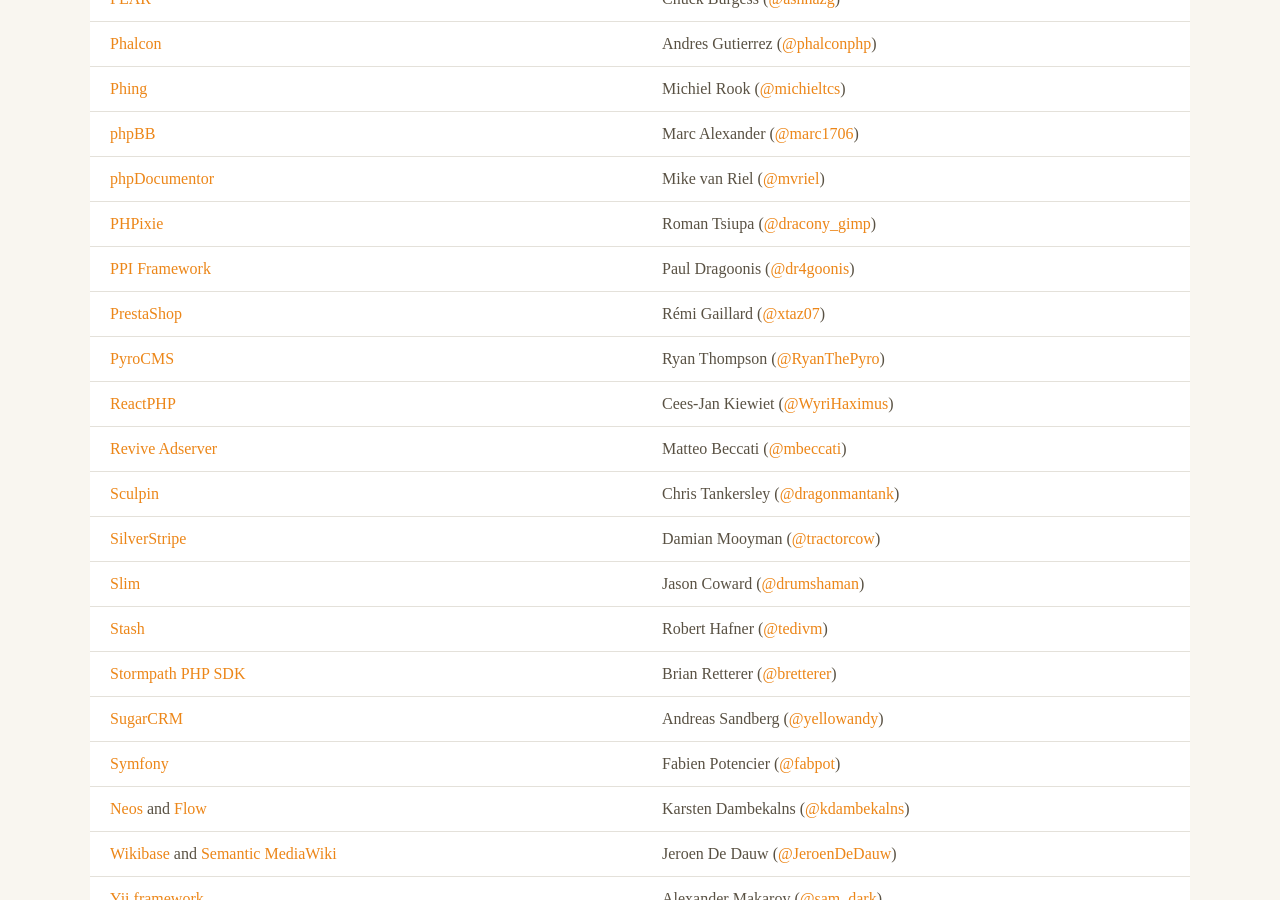
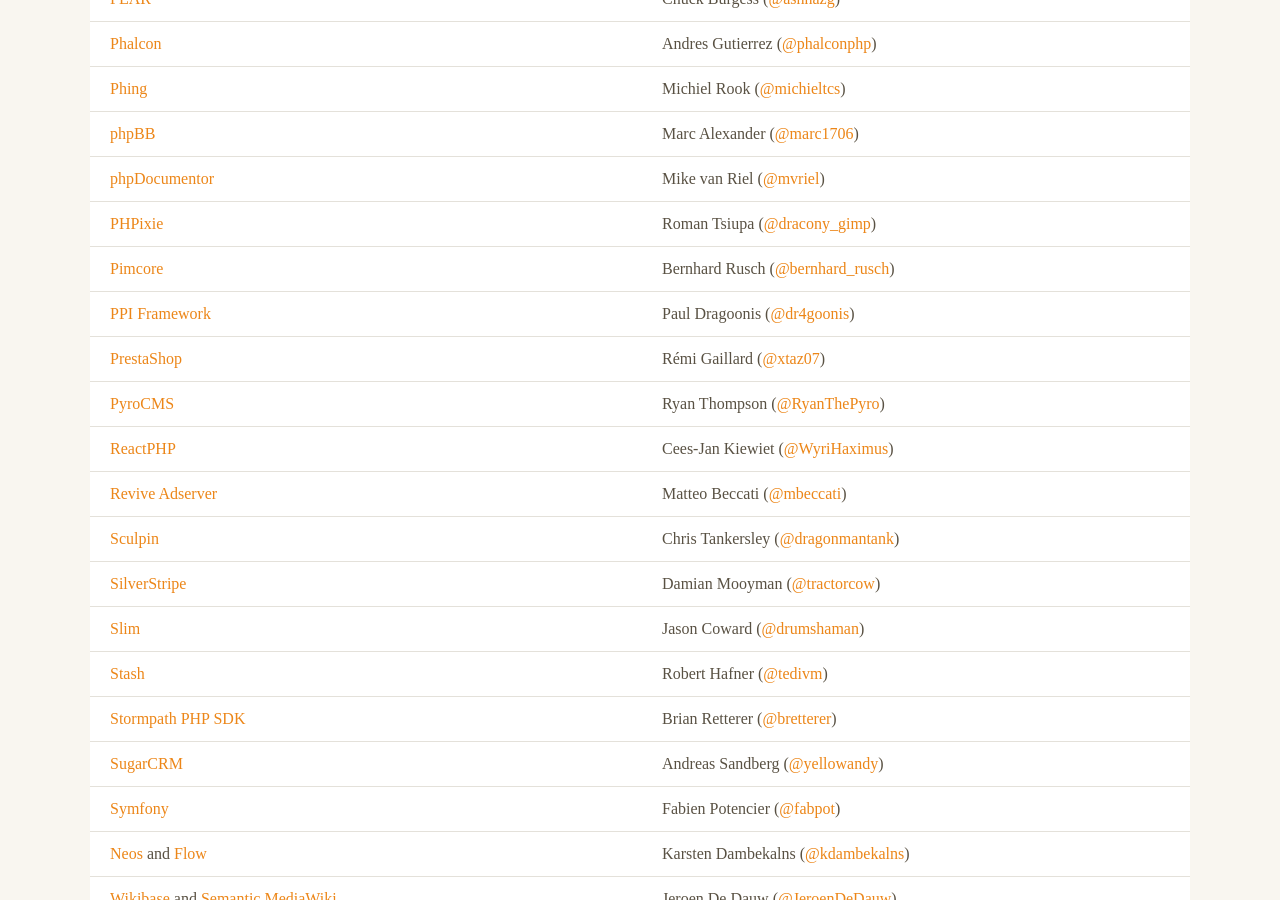
Before and after one commit to php-fig/www.php-fig.org, a Jekyll site: the page built from pages/members.html, in a window 1280 px wide and 900 px high, scrolled down 1762 px. Built offline with Jekyll 4.4.1, drawn with Linux system fonts in a browser that asks for light colours; nearby versions of some CDN libraries; some web fonts are replaced; Markdown is read by kramdown in place of the engine named in the settings.

Commit message:
Added Pimcore

```diff
--- a/pages/members.html
+++ b/pages/members.html
@@ -138,6 +138,10 @@ permalink: members/
             <td>Roman Tsiupa (<a href="http://twitter.com/dracony_gimp/">@dracony_gimp</a>)</td>
         </tr>
         <tr>
+            <td><a target="_blank" href="http://www.pimcore.org/">Pimcore</a></td>
+            <td>Bernhard Rusch (<a href="http://twitter.com/bernhard_rusch/">@bernhard_rusch</a>)</td>
+        </tr>
+        <tr>
             <td><a target="_blank" href="http://www.ppi.io/">PPI Framework</a></td>
             <td>Paul Dragoonis (<a href="http://twitter.com/dr4goonis/">@dr4goonis</a>)</td>
         </tr>
```
